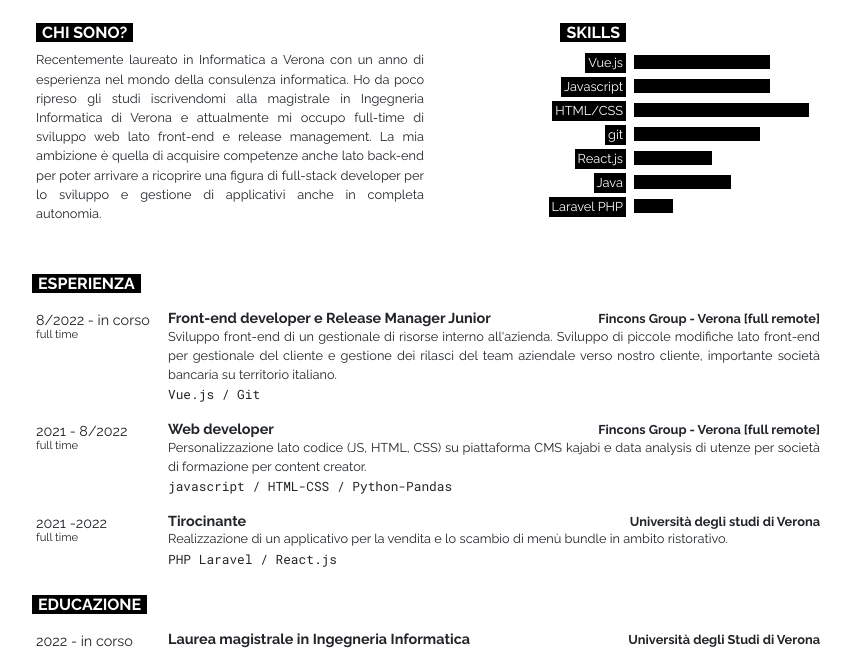
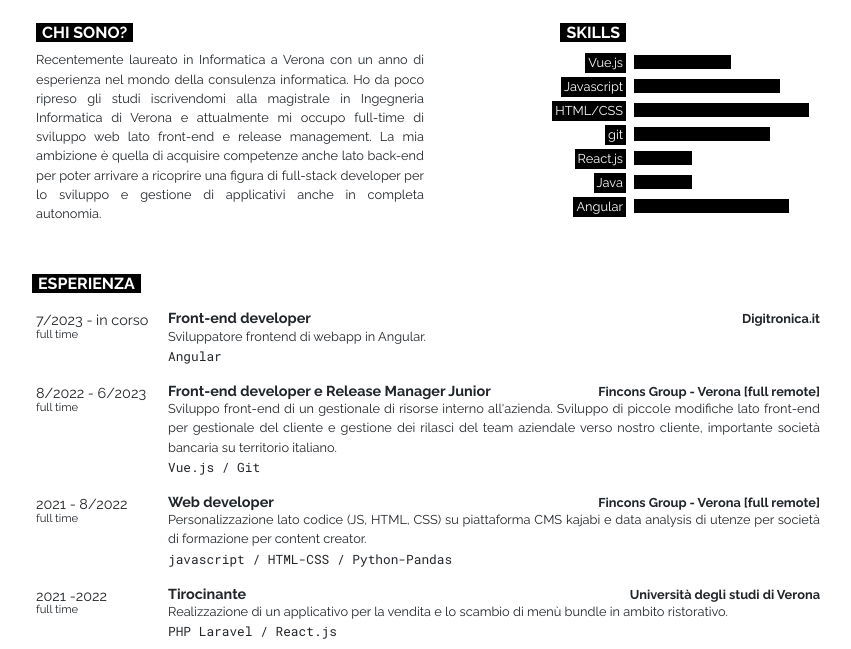
Before and after one commit to xidreal/davidebleggiCV, a plain HTML site: page index.html in a window 1280 px wide. Shown: the part 151-800 px from the top of the page, without its empty margins (212-1063 px from the left). Drawn offline with nearby package versions, Linux system fonts and the light colour scheme.

Commit message:
aggiornato curriculum

```diff
--- a/index.html
+++ b/index.html
@@ -333,7 +333,7 @@
                                 <h4>Vue.js</h4>
                             </div>
                             <div>
-                                <div class="bar" style="width: 70%;"></div>
+                                <div class="bar" style="width: 50%;"></div>
                             </div>
                         </div>
                         <div class="bar-item ">
@@ -341,7 +341,7 @@
                                 <h4>Javascript</h4>
                             </div>
                             <div>
-                                <div class="bar" style="width: 70%;"></div>
+                                <div class="bar" style="width: 75%;"></div>
                             </div>
                         </div>
                         <div class="bar-item">
@@ -357,7 +357,7 @@
                                 <h4>git</h4>
                             </div>
                             <div>
-                                <div class="bar" style="width: 65%;"></div>
+                                <div class="bar" style="width: 70%;"></div>
                             </div>
                         </div>
                         <div class="bar-item">
@@ -365,7 +365,7 @@
                                 <h4>React.js</h4>
                             </div>
                             <div>
-                                <div class="bar" style="width: 40%;"></div>
+                                <div class="bar" style="width: 30%;"></div>
                             </div>
                         </div>
                         <div class="bar-item">
@@ -373,15 +373,15 @@
                                 <h4>Java</h4>
                             </div>
                             <div>
-                                <div class="bar" style="width: 50%;"></div>
+                                <div class="bar" style="width: 30%;"></div>
                             </div>
                         </div>
                         <div class="bar-item">
                             <div class="text-end">
-                                <h4>Laravel PHP</h4>
+                                <h4>Angular</h4>
                             </div>
                             <div>
-                                <div class="bar" style="width: 20%;"></div>
+                                <div class="bar" style="width: 80%;"></div>
                             </div>
                         </div>
 
@@ -389,11 +389,38 @@
                 </div>
 
             </section>
+
             <section id="experience">
                 <h3 class="item-title">ESPERIENZA</h3>
                 <div class="row">
                     <div class="entry-date custom-col col-md-2 col-sm-12">
-                        <p>8/2022 - in corso</p>
+                        <p>7/2023 - in corso</p>
+                        <div class="date-tag">
+                            <p>full time</p>
+                        </div>
+                    </div>
+                    <div class="custom-col col-md-10 col-sm-12">
+                        <div class="entry-header">
+                            <div class="entry-title">
+                                <h5>Front-end developer</h5>
+                            </div>
+                            <div class="entry-subtitle">
+                                <h6>Digitronica.it</h6>
+                            </div>
+                        </div>
+                        <div class="entry-description">
+                            <p>
+                                Sviluppatore frontend di webapp in Angular.
+                            </p>
+                        </div>
+                        <div class="entry-tag">
+                            Angular
+                        </div>
+                    </div>
+                </div>
+                <div class="row">
+                    <div class="entry-date custom-col col-md-2 col-sm-12">
+                        <p>8/2022 - 6/2023</p>
                         <div class="date-tag">
                             <p>full time</p>
                         </div>
@@ -483,7 +510,7 @@
             </section>
             <section id="educazione">
                 <h3 class="item-title">EDUCAZIONE</h3>
-                <div class="row">
+                <!-- <div class="row">
                     <div class="entry-date custom-col col-md-2 col-sm-12">
                         <p>2022 - in corso</p>
                     </div>
@@ -504,7 +531,7 @@
                             </p>
                         </div>
                     </div>
-                </div>
+                </div> -->
                 <div class="row">
                     <div class="entry-date custom-col col-md-2 col-sm-12">
                         <p>2018 - 2022</p>
```
